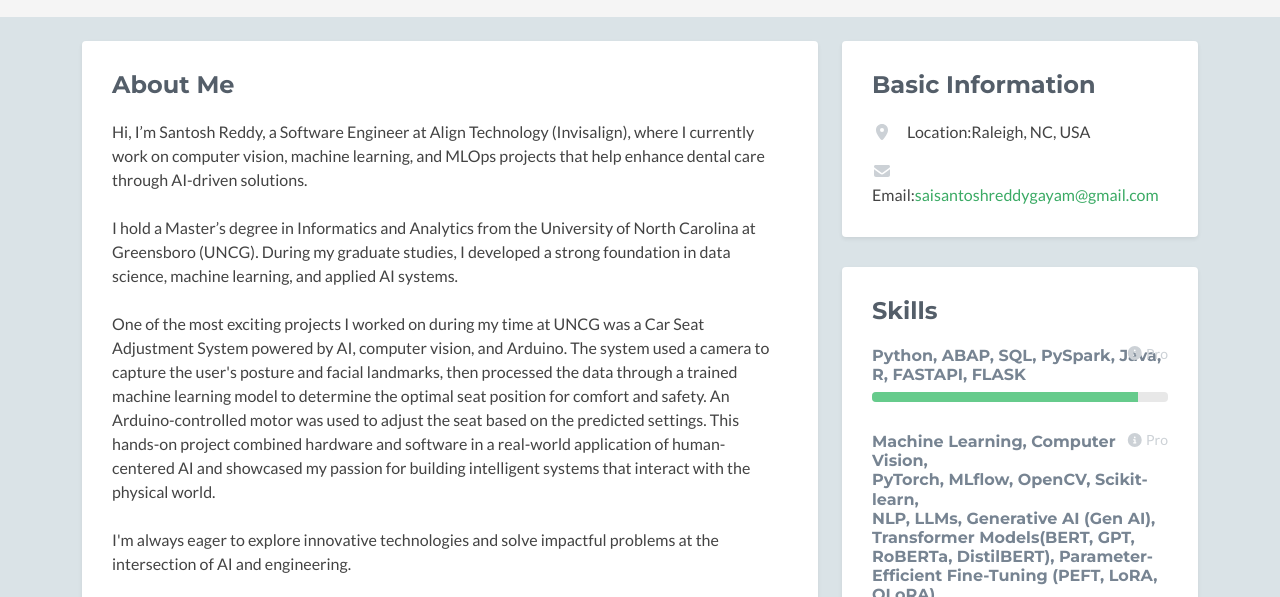
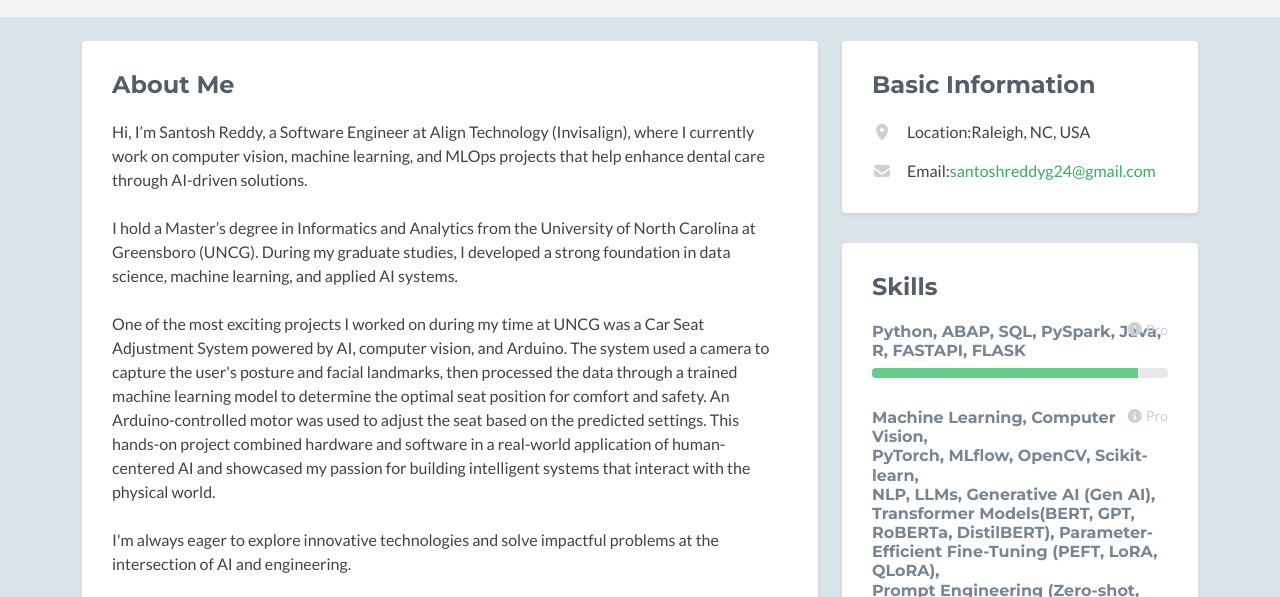
Before and after one commit to gayamsantoshreddy/my-portfolio, a plain HTML site: page index.html in a window 1280 px wide. Shown: the part 203-800 px from the top of the page. Drawn offline with Linux system fonts and the light colour scheme.

Commit message:
initial commit

```diff
--- a/index.html
+++ b/index.html
@@ -349,8 +349,8 @@
                   <li>
                     <i class="fas fa-envelope"></i
                     ><span class="sr-only">Email:</span
-                    ><a href="mailto:saisantoshreddygayam@gmail.com"
-                      >saisantoshreddygayam@gmail.com</a
+                    ><a href="mailto:santoshreddyg24@gmail.com"
+                      >santoshreddyg24@gmail.com</a
                     >
                   </li>
                 </ul>
```
